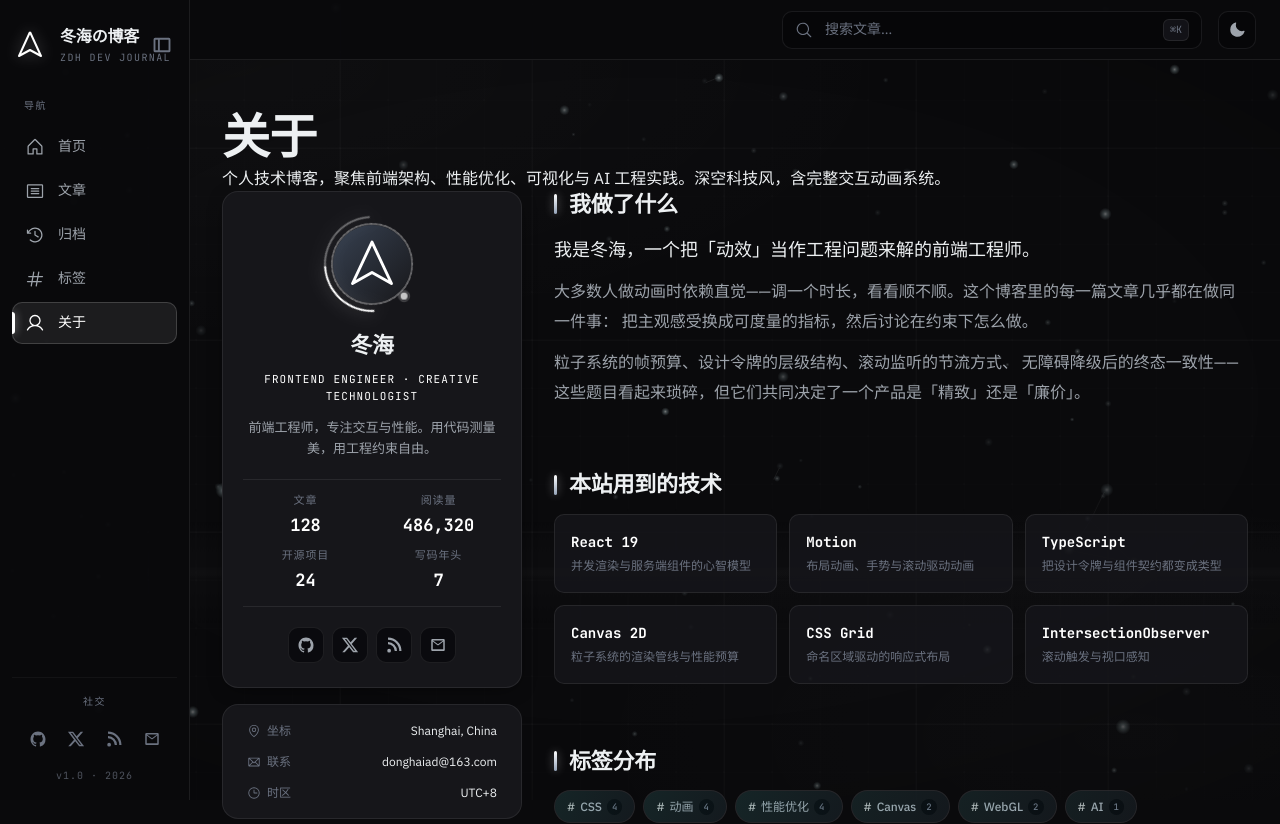
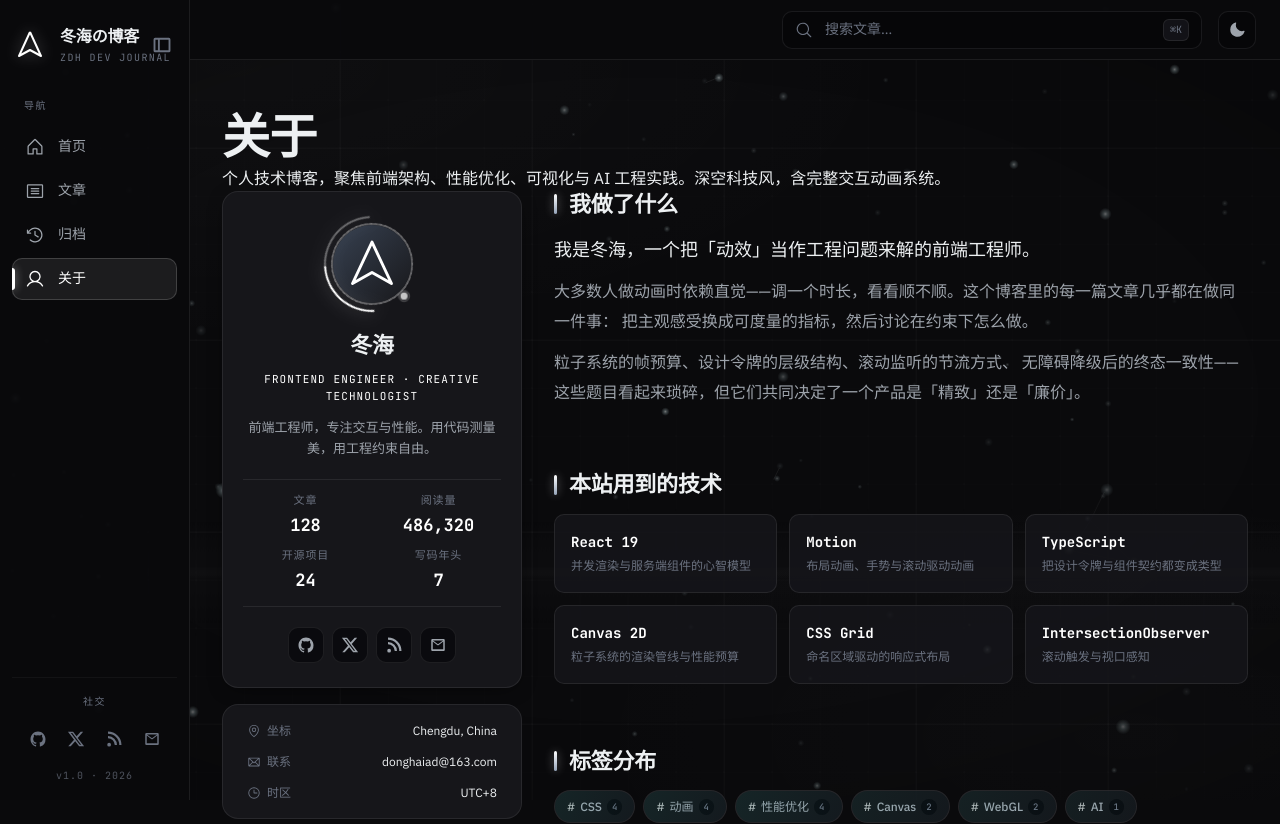
Before and after one commit to Dasher-zdh/Dasher-zdh.github.io, a React (Vite) app: page /about in a window 1280 px wide. Shown: the top 824 px of the page. Built offline with nearby package versions, Linux system fonts and the light colour scheme.

Commit message:
修复跳转链接

```diff
--- a/src/data/site.ts
+++ b/src/data/site.ts
@@ -13,14 +13,13 @@ export const site = {
   authorTitle: 'Frontend Engineer · Creative Technologist',
   url: 'https://blog.uvsd.cn',
   email: 'donghaiad@163.com',
-  location: 'Shanghai, China',
+  location: 'Chengdu, China',
 } as const
 
 export const navItems = [
   { to: '/', label: '首页', icon: 'House', hint: '返回首页' },
   { to: '/posts', label: '文章', icon: 'Article', hint: '浏览全部文章' },
   { to: '/archive', label: '归档', icon: 'ClockCounterClockwise', hint: '按时间归档' },
-  { to: '/tags', label: '标签', icon: 'Hash', hint: '按标签浏览' },
   { to: '/about', label: '关于', icon: 'User', hint: '关于冬海' },
 ] as const
 
```
